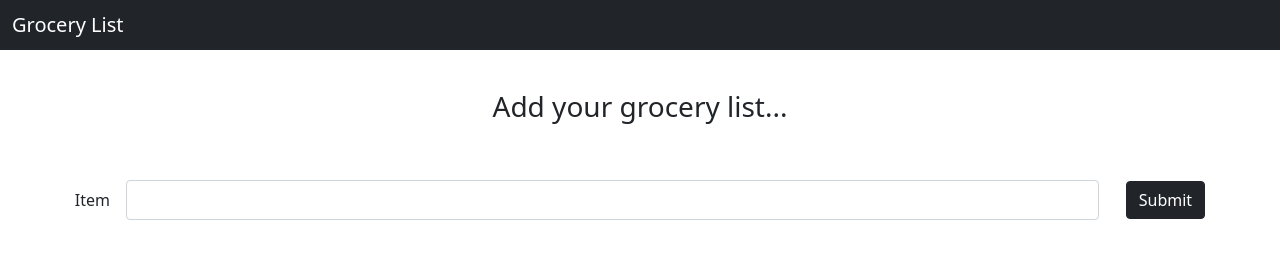
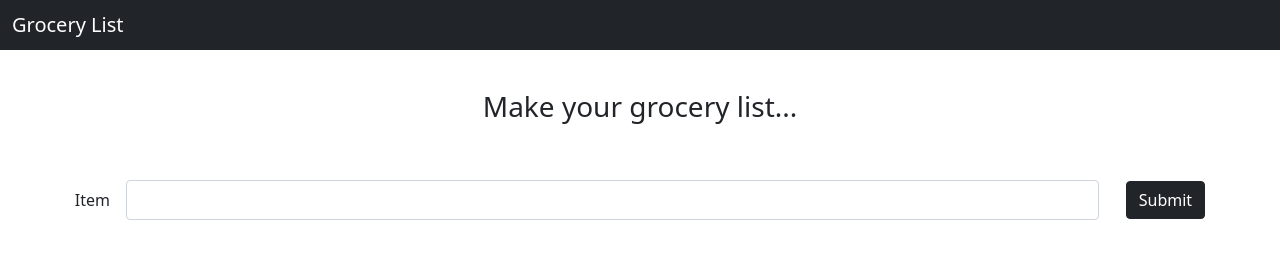
Before and after one commit to Farhan-slurrp/simple-form, a plain HTML site: page index.html in a window 1280 px wide. Drawn offline with nearby package versions, Linux system fonts and the light colour scheme.

Commit message:
change label again..

```diff
--- a/index.html
+++ b/index.html
@@ -22,7 +22,7 @@
       </div>
     </nav>
     <div class="container mt-2 text-center" style="margin-bottom: -3rem">
-      <h3>Add your grocery list...</h3>
+      <h3>Make your grocery list...</h3>
     </div>
     <form>
       <div class="mb-3 input">
```
